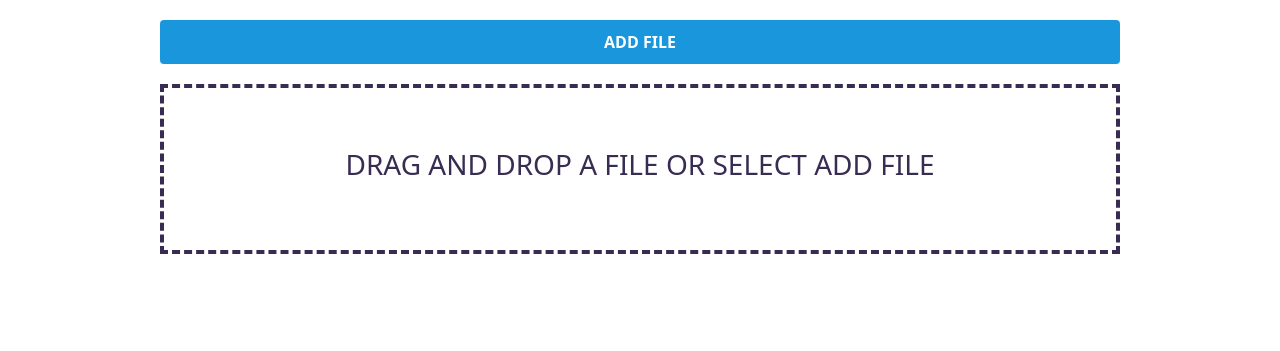
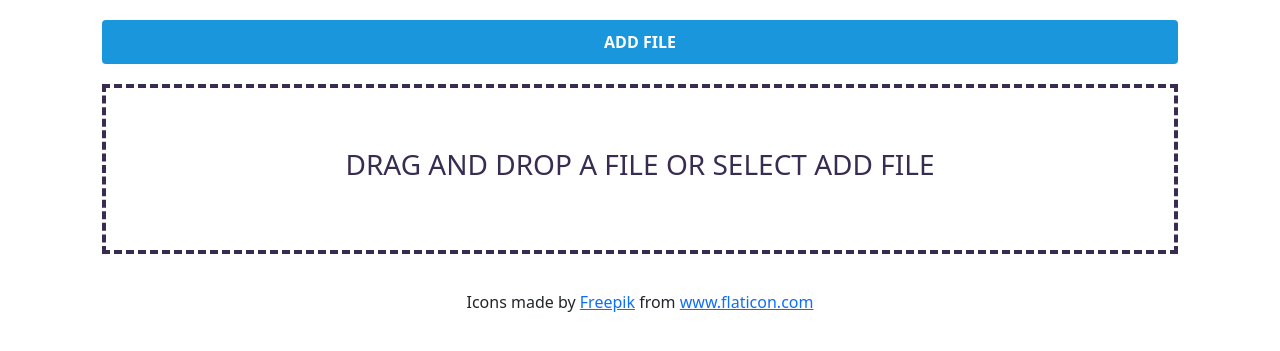
Before and after one commit to dgobalak/ClariFile, a Flask app: page / in a window 1280 px wide. Shown: the part 58-409 px from the top of the page. Run offline with Flask 2, Linux system fonts and the light colour scheme; parts of the project's set-up code (start-up, migrations or seed data) failed here and were passed over.

Commit message:
Fixed the navbar and added footer (#44)

```diff
--- a/src/static/styles/main.css
+++ b/src/static/styles/main.css
@@ -5,7 +5,7 @@ body {
 
 .file-upload {
     background-color: #ffffff;
-    width: 1000px;
+    width: 100%;
     margin: 0 auto;
     padding: 20px;
 }
--- a/src/templates/layout.html
+++ b/src/templates/layout.html
@@ -14,6 +14,10 @@
         <div class="container-fluid">
             <a class="navbar-brand" href="{{  url_for('index')  }}">
                 <img src="static/img/logo.png" alt="File Insights Logo" width="32" height="32" class="d-inline-block align-top" /> File Insights</a>
+            <button class="navbar-toggler" type="button" data-bs-toggle="collapse" data-bs-target="#navbarText"
+                aria-controls="navbarText" aria-expanded="false" aria-label="Toggle navigation">
+                <span class="navbar-toggler-icon"></span>
+            </button>
             <div class="collapse navbar-collapse" id="navbarText">
                 <ul class="navbar-nav ms-auto mb-2 mb-lg-0">
                     <li class="nav-item">
@@ -23,12 +27,27 @@
             </div>
         </div>
     </nav>
+    {% block content %} {% endblock %}
 </div>
-
-    {% block content %} {% endblock %}
 
     <script type="text/javascript" src="static/scripts/main.js"></script>
     <script class="jsbin" src="https://ajax.googleapis.com/ajax/libs/jquery/1/jquery.min.js"></script>
+    <script src="https://cdn.jsdelivr.net/npm/bootstrap@5.1.1/dist/js/bootstrap.bundle.min.js"
+        integrity="sha384-/bQdsTh/da6pkI1MST/rWKFNjaCP5gBSY4sEBT38Q/9RBh9AH40zEOg7Hlq2THRZ"
+        crossorigin="anonymous"></script>
 </body>
 
+<!-- Footer -->
+<footer class="page-footer font-small blue">
+
+  <div class="text-center py-3">
+    <p class="footer-attribution">Icons made by
+      <a href="https://www.freepik.com" title="Freepik">Freepik</a>
+      from <a href="https://www.flaticon.com/" title="Flaticon">www.flaticon.com</a>
+    </p>
+  </div>
+
+</footer>
+<!-- Footer -->
+
 </html>
```
Lines whose indentation alone changed are shown as unchanged.
